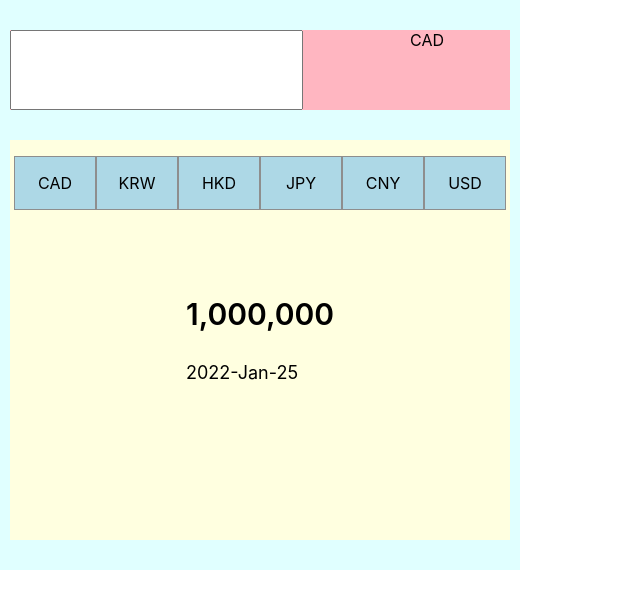
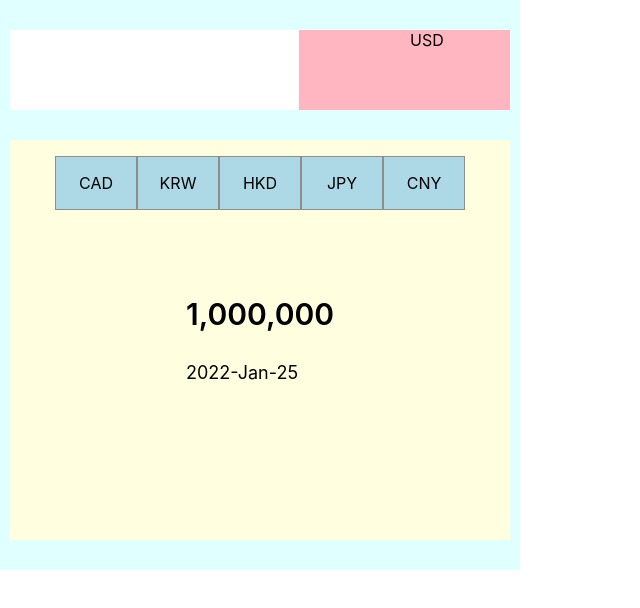
Before and after one commit to wanted-luckyzzang/wanted_currency_calculator, a React (Create React App) app: page / in a window 1280 px wide. Shown: the top 608 px of the page, without its empty margins (0-640 px from the left). Built offline with nearby package versions, Linux system fonts and the light colour scheme.

Commit message:
add : Dropdown, Tap 기능 추가
1. 선택한 통화를 드롭다운에 표시
2. 선택 가능 목록에 선택된 통화를 제외한 나머지 통화 표시
3. 선택 가능 목록을 탭에 동기화

```diff
--- a/src/App.css
+++ /dev/null
@@ -1,38 +0,0 @@
-.App {
-  text-align: center;
-}
-
-.App-logo {
-  height: 40vmin;
-  pointer-events: none;
-}
-
-@media (prefers-reduced-motion: no-preference) {
-  .App-logo {
-    animation: App-logo-spin infinite 20s linear;
-  }
-}
-
-.App-header {
-  background-color: #282c34;
-  min-height: 100vh;
-  display: flex;
-  flex-direction: column;
-  align-items: center;
-  justify-content: center;
-  font-size: calc(10px + 2vmin);
-  color: white;
-}
-
-.App-link {
-  color: #61dafb;
-}
-
-@keyframes App-logo-spin {
-  from {
-    transform: rotate(0deg);
-  }
-  to {
-    transform: rotate(360deg);
-  }
-}
--- a/src/App.js
+++ b/src/App.js
@@ -1,5 +1,5 @@
 import React from 'react';
-import './App.css';
+import './reset.css';
 import Calculator2 from './components/Calculator2';
 // import Test from './utils/Test';
 
--- a/src/components/Calculator2.js
+++ b/src/components/Calculator2.js
@@ -4,45 +4,31 @@ import { formatMoney } from '../utils/formatMoney';
 import formatDate from '../utils/formatDate';
 
 const Calculator2 = () => {
+  const [select, setSelect] = useState('USD');
+  const [dropdownItems, setDropdownItems] = useState([
+    'CAD',
+    'KRW',
+    'HKD',
+    'JPY',
+    'CNY',
+  ]);
+  const totalItems = ['USD', 'CAD', 'KRW', 'HKD', 'JPY', 'CNY'];
+  const updateSelect = (event) => {
+    setSelect(event.target.innerText);
+    setDropdownItems(totalItems.filter((e) => e !== event.target.innerText));
+  };
   const [isActive, setIsActive] = useState(false);
-  // const [item, setItem] = useState(null);
-
-  // const onActiveToggle = useCallback(() => {
-  //   setIsActive((prev) => !prev);
-  // }, []);
-
-  // const onSelectItem = useCallback((e) => {
-  //   const targetId = e.target.id;
-
-  //   if (targetId === 'item_name') {
-  //     setItem(e.target.parentElement.innertText);
-  //   } else if (targetId === 'item') {
-  //     setItem(e.target.innertText);
-  //   }
-
-  //   setIsActive((prev) => !prev);
-  // }, []);
-
-  // const dropdownItems = ['CAD', 'KRW', 'HKD', 'JPY', 'CNY'];
 
   return (
     <Container>
       <Header>
         <Input type="number" />
         <Dropdown>
-          {/* <option value="CAD">CAD</option>
-          <option value="KRW">KRW</option>
-          <option value="HKD">HKD</option>
-          <option value="JPY">JPY</option>
-          <option value="CNY">CNY</option>
-          <option value="USD">USD</option> */}
-          CAD
+          {select}
           <DropdownList>
-            <li>KRW</li>
-            <li>HKD</li>
-            <li>JPY</li>
-            <li>CNY</li>
-            <li>USD</li>
+            {dropdownItems.map((item) => {
+              return <button onClick={updateSelect}>{item}</button>;
+            })}
           </DropdownList>
         </Dropdown>
       </Header>
@@ -50,15 +36,11 @@ const Calculator2 = () => {
         <Tab
           onClick={() => {
             setIsActive(!isActive);
-            console.log(isActive);
           }}
         >
-          <li>CAD</li>
-          <li>KRW</li>
-          <li>HKD</li>
-          <li>JPY</li>
-          <li>CNY</li>
-          <li>USD</li>
+          {dropdownItems.map((item) => {
+            return <li>{item}</li>;
+          })}
         </Tab>
         <Result>
           <Money>{formatMoney('1000000')}</Money>
--- /dev/null
+++ b/src/reset.css
@@ -0,0 +1,26 @@
+body {
+  margin: 0;
+  box-sizing: border-box;
+}
+
+a {
+  text-decoration: none;
+  color: inherit;
+}
+
+ul,
+li {
+  list-style: none;
+  padding: 0;
+}
+
+input {
+  border: none;
+  outline: none;
+}
+
+button {
+  border: none;
+  background: transparent;
+  cursor: pointer;
+}
```
